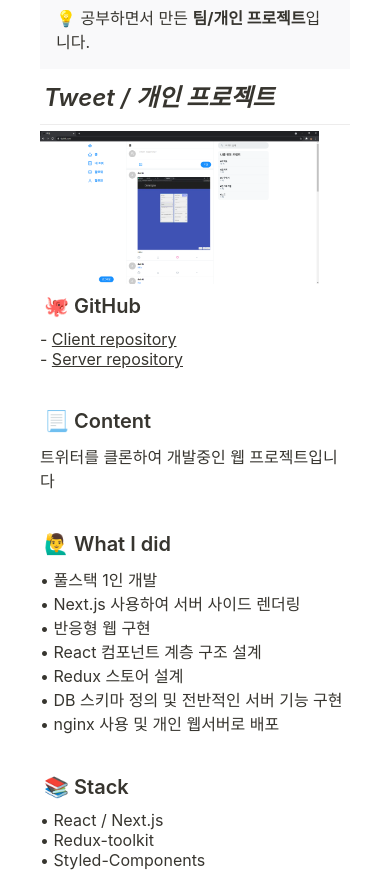
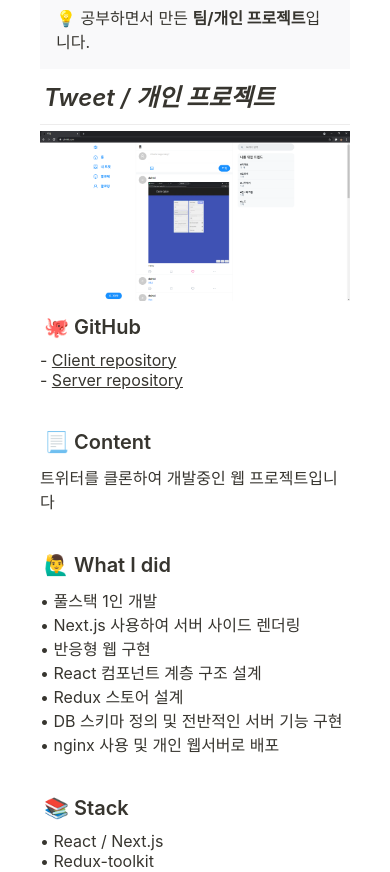
Before and after one commit to movment/movment.github.io, a React (Create React App) app: page / in a window 390 px wide. Shown: the part 2840-3712 px from the top of the page. Built offline with nearby package versions, Linux system fonts and the light colour scheme; a web font is replaced by a local one.

Commit message:
반응형 웹

```diff
--- a/src/components/common/Project.js
+++ b/src/components/common/Project.js
@@ -12,7 +12,7 @@
   display: flex;
   justify-content: center;
   padding: 0 50px;
-  @media (max-width: 576px) {
+  @media (max-width: 787px) {
     flex-direction: column-reverse;
     padding: 0;
   }
@@ -22,7 +22,7 @@
 `;
 const Left = styled.div`
   width: 50%;
-  @media (max-width: 576px) {
+  @media (max-width: 787px) {
     width: 100%;
   }
 `;
@@ -31,12 +31,19 @@
   flex-direction: column;
   /* align-items: center; */
   width: 50%;
-  @media (max-width: 576px) {
+  @media (max-width: 787px) {
     width: 100%;
   }
 `;
+const ImgWrapper = styled.div`
+  display: inline-block;
+  max-height: 450px;
+  @media (max-width: 787px) {
+    max-height: 420px;
+  }
+`;
 const Img = styled.img`
-  width: 90%;
+  width: 100%;
 `;
 
 const Project = ({ title, notion, content, imgSrc, gitHub, did, stack }) => {
@@ -82,7 +89,9 @@
           </HeadContainer>
         </Left>
         <Right>
-          <Img src={imgSrc} alt="Project" />
+          <ImgWrapper>
+            <Img src={imgSrc} alt="Project" />
+          </ImgWrapper>
           <Heading size="1.25em">🐙 GitHub</Heading>
           <div>
             -{' '}
```
